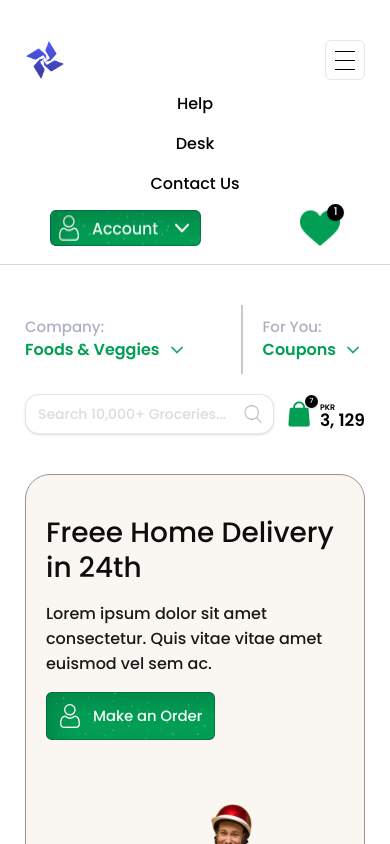
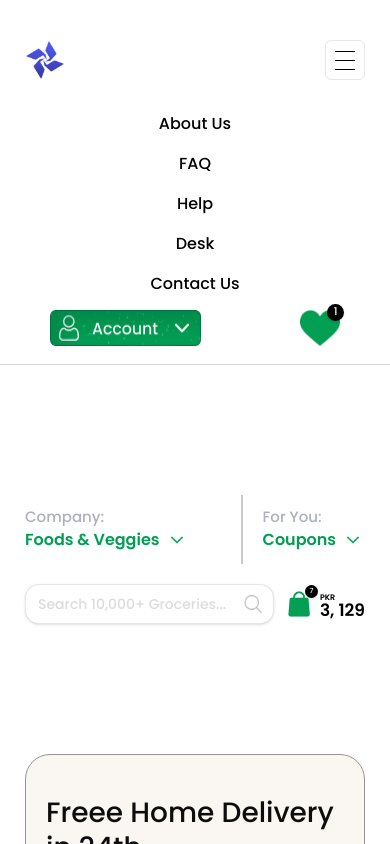
Before and after one commit to RanaMubashirTariq/Grocery-Delivery, a Next.js app: page / in a window 390 px wide. Both pictures are taken after a click on the button 345 px from the left and 60 px from the top of the page. Shown: the top 844 px of the page. Built offline with nearby package versions, Linux system fonts and the light colour scheme.

Commit message:
add pakage

```diff
--- a/app/screens/NavbarSection/NavbarSection.tsx
+++ b/app/screens/NavbarSection/NavbarSection.tsx
@@ -168,7 +168,7 @@ export default function NavbarSection(){
 
   {/* Mobile menu panel */}
   {isMenuOpen && (
-    <div className="max-[1100px]:block hidden px-[50px] pb-4">
+    <div className="max-[1100px]:block hidden px-[50px] pb-4 z-50 pt-[100px]">
       <nav className="flex flex-col gap-4 py-3">
       {navigationItems.map((item) => (
   <button
@@ -204,7 +204,7 @@ export default function NavbarSection(){
   <Separator className="w-full h-px bg-[#9b9191]/39" />
 
   {/* Search and Controls Section */}
-  <section className="flex items-center justify-between max-[1000px]:flex-col max-[1000px]:items-start gap-[86px] max-[1000px]:gap-[20px]  pt-[157px] pb-[71px] px-[90px] max-[1100px]:px-[50px] max-[767px]:px-[25px] max-[1000px]:py-10  w-full">
+  <section className="flex items-center justify-between max-[1000px]:flex-col max-[1000px]:items-start gap-[86px] max-[1000px]:gap-[20px]  pt-[157px] pb-[71px] px-[90px] max-[1100px]:px-[50px] max-[767px]:px-[25px] max-[1000px]:py-[130px]  w-full">
     <div className="flex items-center gap-[30px] max-[1100px]:gap-5 w-[379.62px] max-[500px]:w-full">
       <div className="flex flex-col w-[196px] items-start gap-1.5">
         <div className="font-Poppins font-medium text-[#adb0c2] text-[18.7px] max-[767px]:text-[15px] tracking-[0] leading-[100%]">
```
